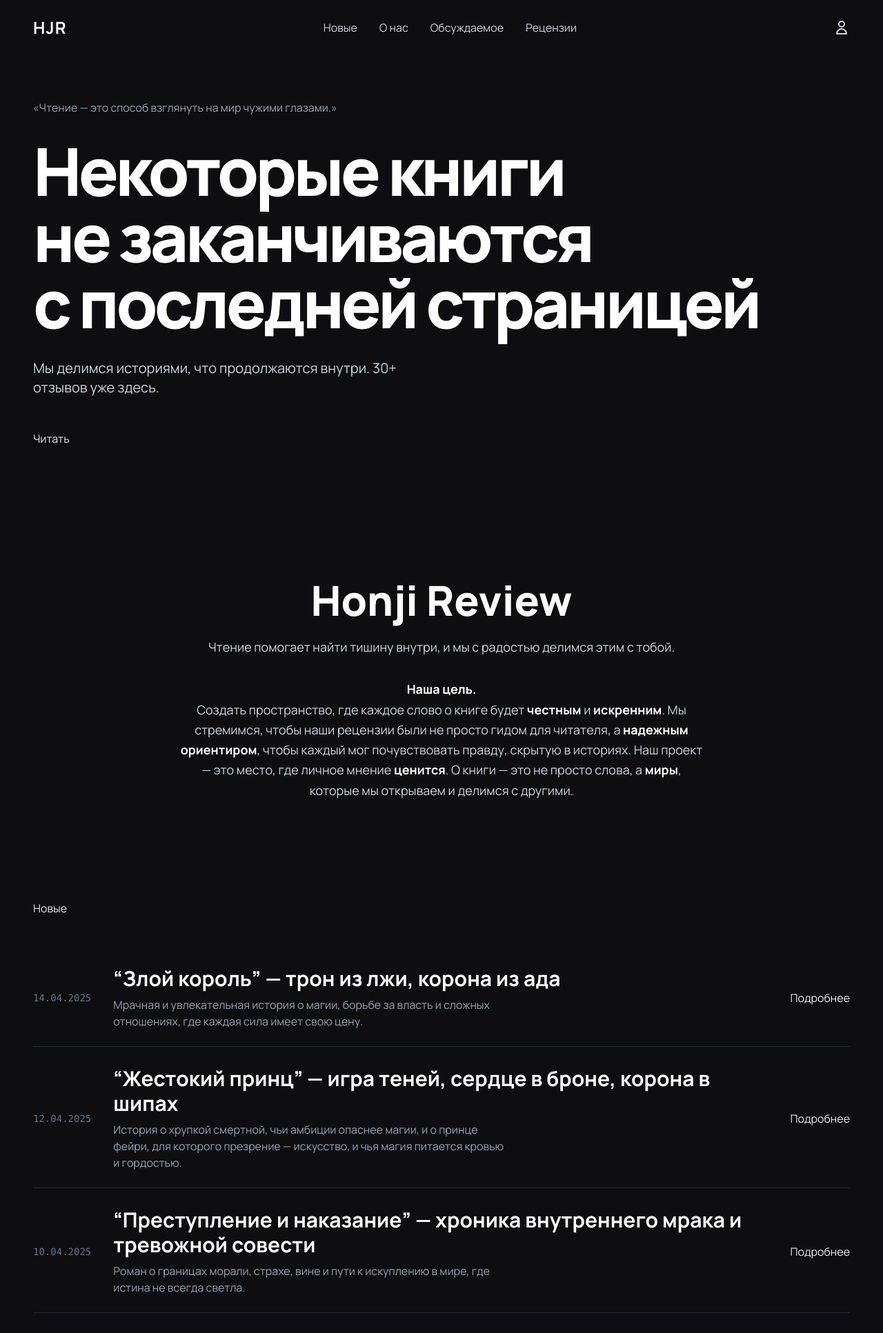
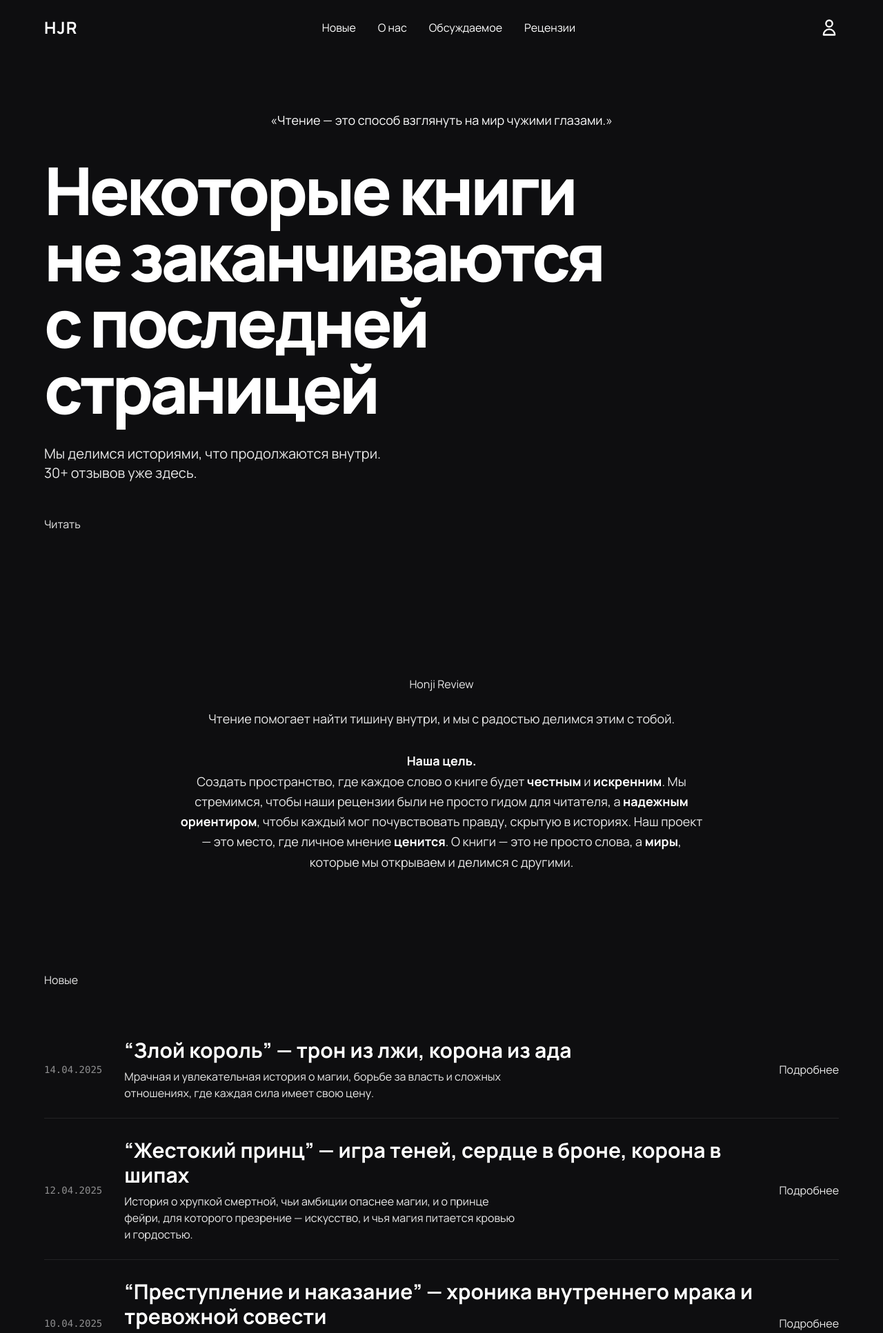
Before and after one commit to honjireview/HJR-Site, a Flask app: page / in a window 1280 px wide. Shown: the top 1933 px of the page at 69% size. Run offline with Flask 3, Linux system fonts and the light colour scheme; parts of the project's set-up code (start-up, migrations or seed data) failed here and were passed over; some libraries are stand-ins or nearby versions.

Commit message:
refactor layout and styles: update color palette to black and white theme, unify button styles, enhance spacing and typography, and simplify HTML structure for improved consistency and design alignment

```diff
--- a/static/css/main_site.css
+++ b/static/css/main_site.css
@@ -1,18 +1,19 @@
-@import url('https://fonts.googleapis.com/css2?family=Manrope:wght@400;500;700;800&display=swap');
+@import url('https://fonts.googleapis.com/css2?family=Manrope:wght@400;700;800&display=swap');
 
 body {
+    /* Стиль из Figma: фон #0E0E10, шрифт Manrope */
     font-family: 'Manrope', sans-serif;
     background-color: #0E0E10;
     color: #EAEAEA;
 }
 
-/* ЕДИНЫЙ СТИЛЬ ДЛЯ ВСЕХ КНОПОК */
-.btn-primary {
-    @apply bg-white text-black font-semibold py-3 px-8 rounded-full hover:bg-gray-200 transition-colors duration-300 inline-flex items-center justify-center;
+/* Единый стиль кнопок из Figma */
+.btn {
+    @apply bg-white text-[#0E0E10] font-bold py-3 px-8 rounded-full hover:bg-gray-200 transition-colors duration-300 inline-flex items-center justify-center;
 }
 
-/* Старый стиль удален, чтобы не было путаницы */
-
+/* Класс для заголовков секций */
 .section-title {
-    @apply text-4xl md:text-5xl font-extrabold text-white;
+    /* Стиль из Figma: Manrope, ExtraBold (800), 64px, цвет #EAEAEA */
+    @apply text-5xl md:text-6xl font-extrabold text-[#EAEAEA];
 }
--- a/templates/layout.html
+++ b/templates/layout.html
@@ -12,46 +12,46 @@
 </head>
 <body class="bg-[#0E0E10] text-[#EAEAEA]">
 
-<div class="max-w-screen-xl mx-auto px-6 md:px-10 lg:px-12">
+<div class="max-w-[1440px] mx-auto px-8 md:px-16">
 
     <header class="py-6 flex justify-between items-center">
         <a href="{{ url_for('main_site.index') }}" class="text-2xl font-bold text-white tracking-wider">HJR</a>
-        <nav class="hidden md:flex items-center space-x-8 text-slate-300">
-            <a href="#" class="hover:text-white transition-colors">Новые</a>
-            <a href="#" class="hover:text-white transition-colors">О нас</a>
-            <a href="#" class="hover:text-white transition-colors">Обсуждаемое</a>
-            <a href="#" class="hover:text-white transition-colors">Рецензии</a>
+        <nav class="hidden md:flex items-center space-x-8 text-white">
+            <a href="#" class="hover:opacity-75 transition-opacity">Новые</a>
+            <a href="#" class="hover:opacity-75 transition-opacity">О нас</a>
+            <a href="#" class="hover:opacity-75 transition-opacity">Обсуждаемое</a>
+            <a href="#" class="hover:opacity-75 transition-opacity">Рецензии</a>
         </nav>
-        <div class="flex items-center space-x-4">
-            <a href="#" class="text-slate-300 hover:text-white transition-colors">
-                <svg xmlns="http://www.w3.org/2000/svg" class="h-6 w-6" fill="none" viewBox="0 0 24 24" stroke="currentColor" stroke-width="2">
-                    <path stroke-linecap="round" stroke-linejoin="round" d="M16 7a4 4 0 11-8 0 4 4 0 018 0zM12 14a7 7 0 00-7 7h14a7 7 0 00-7-7z" />
-                </svg>
-            </a>
-        </div>
+        <a href="#" class="text-white hover:opacity-75 transition-opacity">
+            <svg xmlns="http://www.w3.org/2000/svg" class="h-7 w-7" fill="none" viewBox="0 0 24 24" stroke="currentColor" stroke-width="2">
+                <path stroke-linecap="round" stroke-linejoin="round" d="M16 7a4 4 0 11-8 0 4 4 0 018 0zM12 14a7 7 0 00-7 7h14a7 7 0 00-7-7z" />
+            </svg>
+        </a>
     </header>
 
     <main>
         {% block content %}{% endblock %}
     </main>
 
-</div> <footer class="mt-24 border-t border-slate-800">
-    <div class="max-w-screen-xl mx-auto px-6 md:px-10 lg:px-12 py-12">
+</div>
+
+<footer class="mt-24 border-t border-[#232325]">
+    <div class="max-w-[1440px] mx-auto px-8 md:px-16 py-12">
         <div class="flex flex-col md:flex-row justify-between items-center gap-8">
             <a href="{{ url_for('main_site.index') }}" class="text-2xl font-bold text-white tracking-wider">HJR</a>
-            <div class="flex items-center space-x-8 text-slate-400">
-                <a href="#" class="hover:text-white transition-colors">Новые</a>
-                <a href="#" class="hover:text-white transition-colors">Обсуждаемое</a>
-                <a href="#" class="hover:text-white transition-colors">Рецензии</a>
-                <a href="#" class="hover:text-white transition-colors">О нас</a>
+            <div class="flex items-center space-x-8 text-white">
+                <a href="#" class="hover:opacity-75 transition-opacity">Новые</a>
+                <a href="#" class="hover:opacity-75 transition-opacity">Обсуждаемое</a>
+                <a href="#" class="hover:opacity-75 transition-opacity">Рецензии</a>
+                <a href="#" class="hover:opacity-75 transition-opacity">О нас</a>
             </div>
             <div class="flex items-center space-x-6">
-                <a href="#" class="text-slate-400 hover:text-white"><svg class="h-6 w-6" fill="currentColor" viewBox="0 0 24 24"><path d="M12 2C6.48 2 2 6.48 2 12s4.48 10 10 10 10-4.48 10-10S17.52 2 12 2zm0 18c-4.41 0-8-3.59-8-8s3.59-8 8-8 8 3.59 8 8-3.59 8-8 8z"/></svg></a>
-                <a href="#" class="text-slate-400 hover:text-white"><svg class="h-6 w-6" fill="currentColor" viewBox="0 0 24 24"><path d="M12 2C6.48 2 2 6.48 2 12s4.48 10 10 10 10-4.48 10-10S17.52 2 12 2zm0 18c-4.41 0-8-3.59-8-8s3.59-8 8-8 8 3.59 8 8-3.59 8-8 8z"/></svg></a>
-                <a href="#" class="text-slate-400 hover:text-white"><svg class="h-6 w-6" fill="currentColor" viewBox="0 0 24 24"><path d="M12 2C6.48 2 2 6.48 2 12s4.48 10 10 10 10-4.48 10-10S17.52 2 12 2zm0 18c-4.41 0-8-3.59-8-8s3.59-8 8-8 8 3.59 8 8-3.59 8-8 8z"/></svg></a>
+                <a href="#" class="text-white hover:opacity-75 transition-opacity"><svg class="h-6 w-6" viewBox="0 0 24 24" fill="none" xmlns="http://www.w3.org/2000/svg"><path d="M12 22C17.5228 22 22 17.5228 22 12C22 6.47715 17.5228 2 12 2C6.47715 2 2 6.47715 2 12C2 17.5228 6.47715 22 12 22Z" stroke="white" stroke-width="2" stroke-linecap="round" stroke-linejoin="round"/><path d="M15.7099 15.18C15.2399 15.65 14.6599 16 14.0099 16C12.9699 16 12.2199 15.25 12.2199 14.21V12.65C12.2199 10.61 10.9699 9.77 9.42993 9.77C8.65993 9.77 8.01993 10.04 7.51993 10.54" stroke="white" stroke-width="2" stroke-linecap="round" stroke-linejoin="round"/><path d="M12 11.51V7.5" stroke="white" stroke-width="2" stroke-linecap="round" stroke-linejoin="round"/></svg></a>
+                <a href="#" class="text-white hover:opacity-75 transition-opacity"><svg class="h-6 w-6" viewBox="0 0 24 24" fill="none" xmlns="http://www.w3.org/2000/svg"><path d="M18 2H15C13.6739 2 12.4021 2.52678 11.4645 3.46447C10.5268 4.40215 10 5.67392 10 7V10H7V14H10V22H14V14H17L18 10H14V7C14 6.73478 14.1054 6.48043 14.2929 6.29289C14.4804 6.10536 14.7348 6 15 6H18V2Z" stroke="white" stroke-width="2" stroke-linecap="round" stroke-linejoin="round"/></svg></a>
+                <a href="#" class="text-white hover:opacity-75 transition-opacity"><svg class="h-6 w-6" viewBox="0 0 24 24" fill="none" xmlns="http://www.w3.org/2000/svg"><path d="M18.44 5.06006C19.82 5.56006 20.88 6.64006 21.36 8.02006" stroke="white" stroke-width="2" stroke-linecap="round" stroke-linejoin="round"/><path d="M5.56 18.94C4.18 18.44 3.12 17.36 2.64 15.98" stroke="white" stroke-width="2" stroke-linecap="round" stroke-linejoin="round"/><path d="M18.44 18.94C19.82 18.44 20.88 17.36 21.36 15.98" stroke="white" stroke-width="2" stroke-linecap="round" stroke-linejoin="round"/><path d="M5.56 5.06006C4.18 5.56006 3.12 6.64006 2.64 8.02006" stroke="white" stroke-width="2" stroke-linecap="round" stroke-linejoin="round"/><path d="M16 10L14 12L16 14" stroke="white" stroke-width="2" stroke-linecap="round" stroke-linejoin="round"/><path d="M8 10L10 12L8 14" stroke="white" stroke-width="2" stroke-linecap="round" stroke-linejoin="round"/></svg></a>
             </div>
         </div>
-        <div class="mt-8 pt-8 border-t border-slate-800 text-sm text-slate-500 flex flex-col md:flex-row justify-between items-center gap-4">
+        <div class="mt-8 pt-8 border-t border-[#232325] text-sm text-[#8F8F90] flex flex-col md:flex-row justify-between items-center gap-4">
             <p>&copy; 2025 Honji Review</p>
             <p><a href="#" class="hover:text-white">Privacy Policy</a></p>
         </div>
--- a/templates/main_site/index.html
+++ b/templates/main_site/index.html
@@ -2,28 +2,30 @@
 {% block title %}Главная - Honji Review{% endblock %}
 
 {% block content %}
-<section class="pt-16 pb-24">
-    <p class="text-base text-slate-400 mb-8">«Чтение — это способ взглянуть на мир чужими глазами.»</p>
-    <h1 class="text-6xl md:text-8xl font-black text-white leading-none tracking-tighter">
+<section class="pt-20 pb-28">
+    <p class="text-lg text-center text-white mb-10">«Чтение — это способ взглянуть на мир чужими глазами.»</p>
+    <div class="max-w-4xl">
+        <h1 class="text-7xl md:text-[96px] font-extrabold text-white leading-none tracking-tighter">
             Некоторые книги<br>не заканчиваются<br>с последней страницей
         </h1>
-    <p class="mt-8 text-xl text-slate-300 max-w-xl">
+        <p class="mt-8 text-xl text-[#EAEAEA] max-w-lg">
             Мы делимся историями, что продолжаются внутри. 30+ отзывов уже здесь.
         </p>
         <div class="mt-12">
-        <a href="#" class="btn-primary">Читать</a>
+            <a href="#" class="btn">Читать</a>
+        </div>
     </div>
 </section>
 
 <section class="py-24">
     <div class="text-center max-w-4xl mx-auto">
-        <h2 class="text-5xl md:text-6xl font-black text-white">Honji Review</h2>
-        <p class="mt-6 text-slate-300 text-lg leading-relaxed">
+        <h2 class="section-title">Honji Review</h2>
+        <p class="mt-6 text-[#EAEAEA] text-lg leading-relaxed">
             Чтение помогает найти тишину внутри, и мы с радостью делимся этим с тобой.
         </p>
-        <p class="mt-8 text-slate-300 text-lg leading-relaxed max-w-3xl mx-auto">
-            <span class="text-white font-semibold">Наша цель.</span><br>
-            Создать пространство, где каждое слово о книге будет <span class="text-white font-semibold">честным</span> и <span class="text-white font-semibold">искренним</span>. Мы стремимся, чтобы наши рецензии были не просто гидом для читателя, а <span class="text-white font-semibold">надежным ориентиром</span>, чтобы каждый мог почувствовать правду, скрытую в историях. Наш проект — это место, где личное мнение <span class="text-white font-semibold">ценится</span>. О книги — это не просто слова, а <span class="text-white font-semibold">миры</span>, которые мы открываем и делимся с другими.
+        <p class="mt-8 text-lg leading-relaxed max-w-3xl mx-auto text-[#EAEAEA]">
+            <span class="text-white font-bold">Наша цель.</span><br>
+            Создать пространство, где каждое слово о книге будет <span class="font-bold text-white">честным</span> и <span class="font-bold text-white">искренним</span>. Мы стремимся, чтобы наши рецензии были не просто гидом для читателя, а <span class="font-bold text-white">надежным ориентиром</span>, чтобы каждый мог почувствовать правду, скрытую в историях. Наш проект — это место, где личное мнение <span class="font-bold text-white">ценится</span>. О книги — это не просто слова, а <span class="font-bold text-white">миры</span>, которые мы открываем и делимся с другими.
         </p>
     </div>
 </section>
@@ -32,13 +34,13 @@
     <h2 class="section-title mb-12">Новые</h2>
     <div class="space-y-1">
         {% for review in latest_reviews %}
-        <div class="flex flex-col md:flex-row items-center justify-between gap-8 py-6 border-b border-slate-800">
-            <p class="text-slate-500 font-mono text-sm w-full md:w-auto md:flex-shrink-0">{{ review.date }}</p>
+        <div class="flex flex-col md:flex-row items-center justify-between gap-8 py-6 border-b border-[#232325]">
+            <p class="text-[#8F8F90] font-mono text-sm w-full md:w-auto md:flex-shrink-0">{{ review.date }}</p>
             <div class="flex-1 text-left w-full">
                 <h3 class="text-3xl font-bold text-white mb-2">{{ review.title }}</h3>
-                <p class="text-slate-400 max-w-xl">{{ review.description }}</p>
+                <p class="text-[#EAEAEA] max-w-xl">{{ review.description }}</p>
             </div>
-            <a href="#" class="btn-primary">Подробнее</a>
+            <a href="#" class="btn">Подробнее</a>
         </div>
         {% endfor %}
     </div>
@@ -47,33 +49,29 @@
 <section class="py-24">
     <h2 class="section-title text-center mb-16">Жанры</h2>
     <div class="max-w-md mx-auto">
-        <div class="border-t border-b border-slate-800">
-            <a href="#" class="flex items-center space-x-6 p-4 hover:bg-slate-900 transition-colors">
-                <span class="flex items-center justify-center w-12 h-12 rounded-lg bg-indigo-500/10">
-                    <svg class="w-7 h-7 text-indigo-400" fill="none" viewBox="0 0 24 24" stroke="currentColor"><path stroke-linecap="round" stroke-linejoin="round" stroke-width="2" d="M12 6.25278C12 6.25278 5.66667 3.58611 5.66667 10.5C5.66667 17.4139 12 21.5 12 21.5C12 21.5 18.3333 17.4139 18.3333 10.5C18.3333 3.58611 12 6.25278 12 6.25278Z"></path><path stroke-linecap="round" stroke-linejoin="round" stroke-width="2" d="M12 12.8333C13.3137 12.8333 14.375 11.772 14.375 10.4583C14.375 9.14464 13.3137 8.08331 12 8.08331C10.6863 8.08331 9.625 9.14464 9.625 10.4583C9.625 11.772 10.6863 12.8333 12 12.8333Z"></path></svg>
+        <div class="border-y border-[#232325]">
+            <a href="#" class="flex items-center space-x-6 p-4 hover:bg-slate-900/50 transition-colors">
+                <span class="flex items-center justify-center w-16 h-16 rounded-full bg-[#18181A]">
                     </span>
-                <span class="text-xl font-bold tracking-widest text-white">ФЭНТЕЗИ</span>
+                <span class="text-2xl font-bold tracking-widest text-white">ФЭНТЕЗИ</span>
             </a>
-            <div class="border-t border-slate-800"></div>
-            <a href="#" class="flex items-center space-x-6 p-4 hover:bg-slate-900 transition-colors">
-                <span class="flex items-center justify-center w-12 h-12 rounded-lg bg-rose-500/10">
-                    <svg class="w-7 h-7 text-rose-400" fill="none" viewBox="0 0 24 24" stroke="currentColor"><path stroke-linecap="round" stroke-linejoin="round" stroke-width="2" d="M4.33331 12.3333C4.33331 16.3333 9.83331 21.5 12 21.5C14.1666 21.5 19.6666 16.3333 19.6666 12.3333C19.6666 8.33331 16.5 5.5 12 9.5C7.49998 5.5 4.33331 8.33331 4.33331 12.3333Z"></path></svg>
+            <div class="border-t border-[#232325]"></div>
+            <a href="#" class="flex items-center space-x-6 p-4 hover:bg-slate-900/50 transition-colors">
+                <span class="flex items-center justify-center w-16 h-16 rounded-full bg-[#18181A]">
                     </span>
-                <span class="text-xl font-bold tracking-widest text-white">РОМАНТИКА</span>
+                <span class="text-2xl font-bold tracking-widest text-white">РОМАНТИКА</span>
             </a>
-            <div class="border-t border-slate-800"></div>
-            <a href="#" class="flex items-center space-x-6 p-4 hover:bg-slate-900 transition-colors">
-                <span class="flex items-center justify-center w-12 h-12 rounded-lg bg-amber-500/10">
-                    <svg class="w-7 h-7 text-amber-400" fill="none" viewBox="0 0 24 24" stroke="currentColor"><path stroke-linecap="round" stroke-linejoin="round" stroke-width="2" d="M16.5 16.5L21 21"></path><path stroke-linecap="round" stroke-linejoin="round" stroke-width="2" d="M19 11C19 15.4183 15.4183 19 11 19C6.58172 19 3 15.4183 3 11C3 6.58172 6.58172 3 11 3C15.4183 3 19 6.58172 19 11Z"></path><path stroke-linecap="round" stroke-linejoin="round" stroke-width="2" d="M11 11L13.5 8.5"></path></svg>
+            <div class="border-t border-[#232325]"></div>
+            <a href="#" class="flex items-center space-x-6 p-4 hover:bg-slate-900/50 transition-colors">
+                <span class="flex items-center justify-center w-16 h-16 rounded-full bg-[#18181A]">
                     </span>
-                <span class="text-xl font-bold tracking-widest text-white">ДЕТЕКТИВ</span>
+                <span class="text-2xl font-bold tracking-widest text-white">ДЕТЕКТИВ</span>
             </a>
-            <div class="border-t border-slate-800"></div>
-            <a href="#" class="flex items-center space-x-6 p-4 hover:bg-slate-900 transition-colors">
-                <span class="flex items-center justify-center w-12 h-12 rounded-lg bg-sky-500/10">
-                   <svg class="w-7 h-7 text-sky-400" fill="none" viewBox="0 0 24 24" stroke="currentColor"><path stroke-linecap="round" stroke-linejoin="round" stroke-width="2" d="M12 21C16.9706 21 21 16.9706 21 12C21 7.02944 16.9706 3 12 3C7.02944 3 3 7.02944 3 12C3 16.9706 7.02944 21 12 21Z"></path><path stroke-linecap="round" stroke-linejoin="round" stroke-width="2" d="M12 15V12H9"></path><path stroke-linecap="round" stroke-linejoin="round" stroke-width="2" d="M15 12H12V9"></path><path stroke-linecap="round" stroke-linejoin="round" stroke-width="2" d="M9 15L15 9"></path></svg>
+            <div class="border-t border-[#232325]"></div>
+            <a href="#" class="flex items-center space-x-6 p-4 hover:bg-slate-900/50 transition-colors">
+                <span class="flex items-center justify-center w-16 h-16 rounded-full bg-[#18181A]">
                    </span>
-                <span class="text-xl font-bold tracking-widest text-white">НАУЧНАЯ ЛИТЕРАТУРА</span>
+                <span class="text-2xl font-bold tracking-widest text-white">НАУЧНАЯ ЛИТЕРАТУРА</span>
             </a>
         </div>
     </div>
@@ -82,14 +80,14 @@
 <section class="py-12">
     <div class="bg-black rounded-2xl p-12 text-center">
         <h2 class="section-title">Начать продвижение</h2>
-        <p class="mt-4 text-slate-400">Напишем рецензию на вашу работу, чтобы она вышла за пределы партизанского маркетинга.</p>
+        <p class="mt-4 text-[#8F8F90]">Напишем рецензию на вашу работу, чтобы она вышла за пределы партизанского маркетинга.</p>
         <form class="mt-10 max-w-3xl mx-auto flex flex-col md:flex-row gap-6 items-center">
-            <input type="text" name="name" placeholder="Name *" class="bg-transparent border-b border-slate-700 w-full py-3 px-1 text-white placeholder-slate-500 focus:outline-none focus:border-white transition">
-            <input type="email" name="email" placeholder="Email *" class="bg-transparent border-b border-slate-700 w-full py-3 px-1 text-white placeholder-slate-500 focus:outline-none focus:border-white transition">
-            <button type="submit" class="btn-primary w-full md:w-auto flex-shrink-0">Оставить заявку</button>
+            <input type="text" name="name" placeholder="Name *" class="bg-transparent border-b border-[#313134] w-full py-3 px-1 text-white placeholder-slate-500 focus:outline-none focus:border-white transition">
+            <input type="email" name="email" placeholder="Email *" class="bg-transparent border-b border-[#313134] w-full py-3 px-1 text-white placeholder-slate-500 focus:outline-none focus:border-white transition">
+            <button type="submit" class="btn w-full md:w-auto flex-shrink-0">Оставить заявку</button>
         </form>
-        <div class="mt-6 text-sm text-slate-500 flex justify-center items-center">
-            <input type="checkbox" id="agree" class="h-4 w-4 rounded border-gray-600 bg-black text-indigo-600 focus:ring-indigo-500 mr-2">
+        <div class="mt-6 text-sm text-[#8F8F90] flex justify-center items-center">
+            <input type="checkbox" id="agree" class="h-4 w-4 rounded border-gray-600 bg-black text-indigo-600 focus:ring-0 mr-2">
             <label for="agree">Соглашаюсь на обработку Персональных данных</label>
         </div>
     </div>
```
Lines whose indentation alone changed are shown as unchanged.
